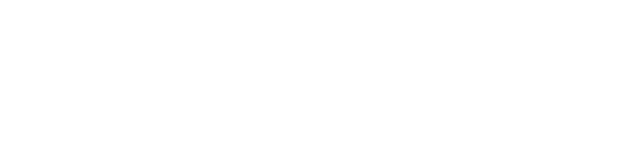
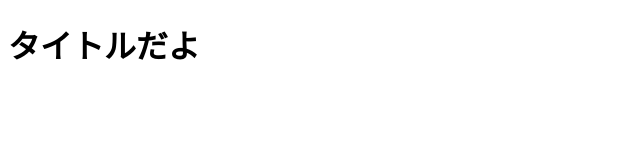
Before and after one commit to tsubodayo529/gscode, a plain HTML site: page code/index.html in a window 1280 px wide. Shown: the whole page, without its empty margins (0-640 px from the left). Drawn offline with Linux system fonts and the light colour scheme.

Commit message:
タイトル

```diff
--- a/code/index.html
+++ b/code/index.html
@@ -7,6 +7,6 @@
     <title>Document</title>
 </head>
 <body>
-
+    <h1>タイトルだよ</h1>
 </body>
 </html>
```
